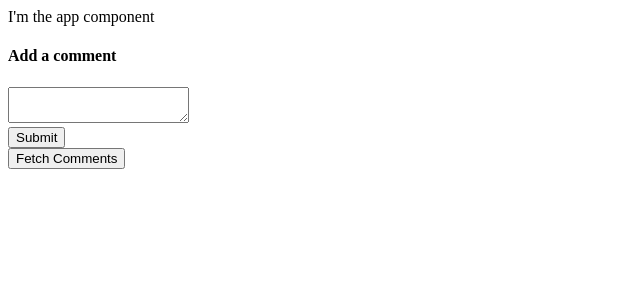
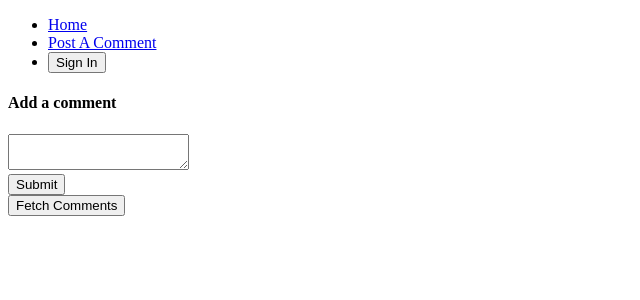
Before and after one commit to alvintan626/Alvinswebsite, a React (Create React App) app: page /post in a window 1280 px wide. Shown: the top 300 px of the page, without its empty margins (0-640 px from the left). Built offline with nearby package versions, Linux system fonts and the light colour scheme.

Commit message:
implemented working auth

```diff
--- a/package.json
+++ b/package.json
@@ -13,6 +13,7 @@
     "react": "^16.12.0",
     "react-dom": "^16.12.0",
     "react-redux": "^7.1.3",
+    "react-router-dom": "^5.1.2",
     "react-scripts": "3.3.0",
     "redux": "^4.0.4",
     "redux-promise": "^0.6.0"
--- a/src/actions/index.js
+++ b/src/actions/index.js
@@ -1,4 +1,4 @@
-import {SAVE_COMMENT, FETCH_COMMENT} from 'actions/types'
+import {SAVE_COMMENT, FETCH_COMMENT, CHANGE_AUTH} from 'actions/types'
 import axios from 'axios'
 export function save_Comment(comment){
     return {
@@ -14,3 +14,10 @@
         payload: response
     }
 }
+
+export function changeAuth(isLoggedIn){
+    return {
+        type: CHANGE_AUTH,
+        payload: isLoggedIn
+    }
+}
--- a/src/actions/types.js
+++ b/src/actions/types.js
@@ -1,2 +1,3 @@
 export const SAVE_COMMENT = 'save_comment'
 export const FETCH_COMMENT = 'fetch_comments'
+export const CHANGE_AUTH = 'change_auth'
--- a/src/components/App.js
+++ b/src/components/App.js
@@ -1,13 +1,50 @@
-import React from 'react'
+import React,{Component} from 'react'
+import {Route, Link} from 'react-router-dom'
+import {connect} from 'react-redux'
 import CommentBox from 'components/CommentBox'
 import CommentList from 'components/CommentList'
+import * as actions from 'actions'
+class App extends Component {
+    renderButton(){
+        if (this.props.auth){
+            return (
+                <button onClick={()=> this.props.changeAuth(false)}>Sign out</button>
+            )
+        }
+        else {
+            return (
+                <button onClick={()=> this.props.changeAuth(true)}>Sign In</button>
+            )
+        }
+    }
 
-export default () => {
-    return (
-        <div>
-            I'm the app component
-            <CommentBox />
-            <CommentList />
-        </div>
-    )
+    renderHeader(){
+        return (
+            <ul>
+                <li>
+                    <Link to="/">Home</Link>
+                </li>
+                <li>
+                    <Link to="/post">Post A Comment</Link>
+                </li>
+                <li>
+                    {this.renderButton()}
+                </li>
+            </ul>
+        )
+    }
+    render(){
+        return (
+            <div>
+                {this.renderHeader()}
+                <Route path="/post" component={CommentBox}/>
+                <Route path="/" exact component={CommentList} />
+            </div>
+        )
+    }
 }
+
+function mapStateToProps(state){
+    return {auth: state.auth}
+}
+export default connect(mapStateToProps,actions)(App)
--- a/src/components/CommentList.js
+++ b/src/components/CommentList.js
@@ -12,6 +12,7 @@
     render (){
         return(
             <div>
+                <h4>Comment List</h4>
                 <ul>
                     {this.renderComments()}
                 </ul>
--- a/src/index.js
+++ b/src/index.js
@@ -1,10 +1,13 @@
 import React from 'react'
 import ReactDOM from 'react-dom'
+import { BrowserRouter, Route} from 'react-router-dom'
 import App from 'components/App'
 
 import Root from 'Root'
 ReactDOM.render(
     <Root>
-        <App />
+        <BrowserRouter>
+            <Route path="/" component={App}/>
+        </BrowserRouter>
     </Root>
 , document.querySelector('#root'))
--- /dev/null
+++ b/src/reducers/auth.js
@@ -0,0 +1,9 @@
+import {CHANGE_AUTH} from 'actions/types'
+export default function(state = false,action){
+    switch (action.type) {
+        case CHANGE_AUTH:
+            return action.payload
+        default:
+            return state
+    }
+}
--- a/src/reducers/index.js
+++ b/src/reducers/index.js
@@ -1,6 +1,7 @@
 import {combineReducers} from 'redux'
 import commentsReducer from 'reducers/comments'
-
+import authReducer from 'reducers/auth'
 export default combineReducers({
-    comments: commentsReducer
+    comments: commentsReducer,
+    auth: authReducer
 })
```
Also changed, not shown: 1 other file (tests, documents, lock files or other folders).
